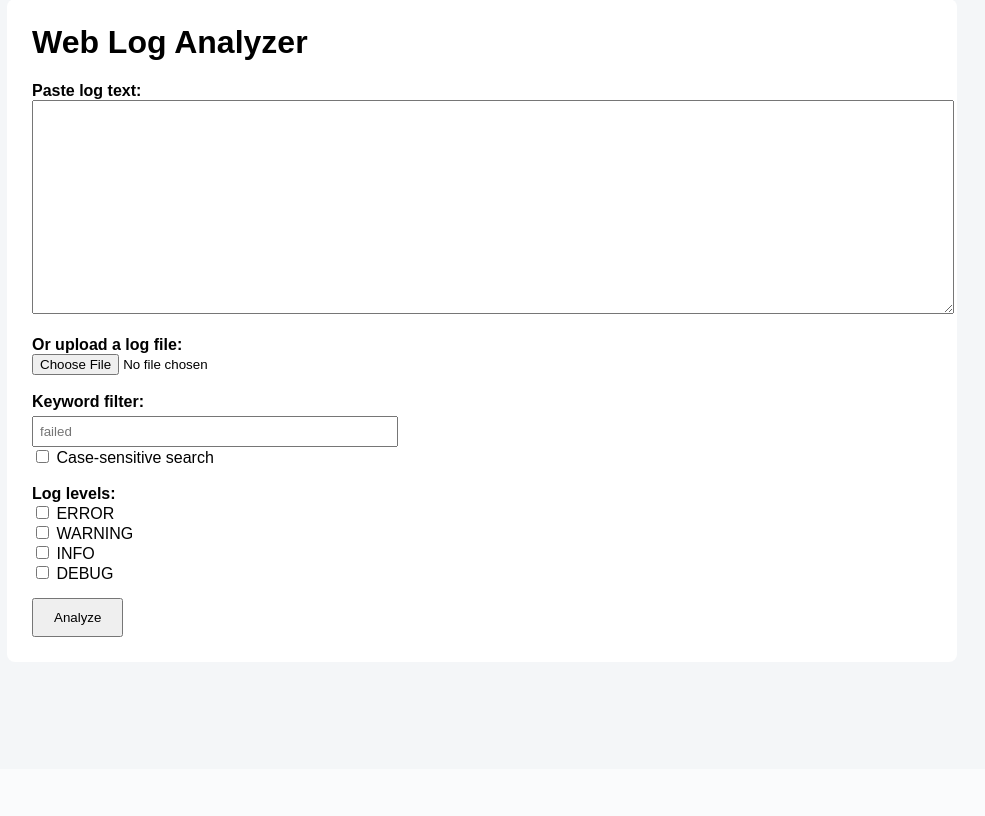
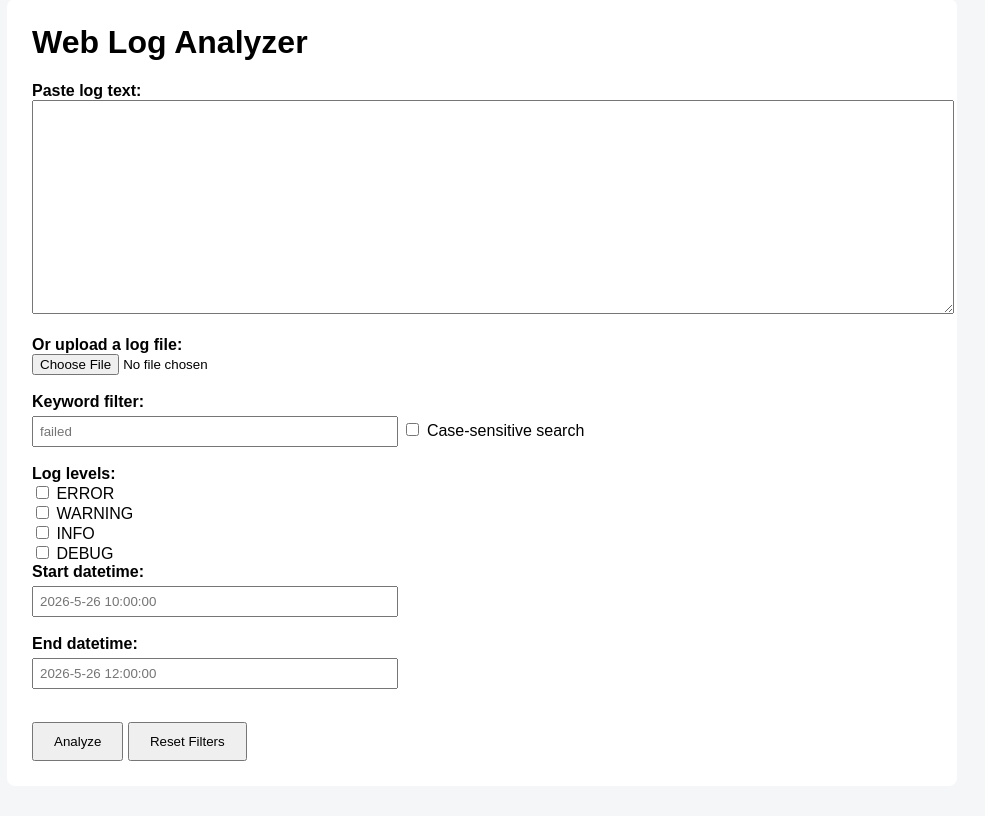
Before and after one commit to sattarab54/web_log_analyzer, a Flask app: page / in a window 1280 px wide. Shown: the part 31-847 px from the top of the page, without its empty margins (158-1143 px from the left). Before the commit the page ends 668 px from the top, so only its background shows below. Run offline with Flask 3, Linux system fonts and the light colour scheme.

Commit message:
Add reset filters button

```diff
--- a/app.py
+++ b/app.py
@@ -2,11 +2,19 @@
 from flask import Flask, render_template, request, send_file
 from markupsafe import Markup
 from io import BytesIO
+from datetime import datetime
 import re
 
 app = Flask(__name__)
 
 latest_results_text = ""
+
+def parse_log_datetime(line):
+    try:
+        text = line[:19]
+        return datetime.strptime(text, "%Y-%m-%d %H:%M:%S")
+    except ValueError:
+        return None
 
 def highlight_keyword(line, keyword, case_sensitive=False):
     if not keyword:
@@ -32,6 +40,8 @@ def index():
         keyword = request.form.get("keyword", "")
         selected_levels = request.form.getlist("levels")
         case_sensitive = "case_sensitive" in request.form
+        start_datetime_text = request.form.get("start_datetime", "")
+        end_datetime_text = request.form.get("end_datetime", "")
 
         # 1. split lines
         if uploaded_file and uploaded_file.filename:
@@ -46,11 +56,52 @@ def index():
 
         lines = log_text.splitlines()
 
+
+        start_datetime = None
+        end_datetime = None
+
+        if start_datetime_text:
+            try:
+                start_datetime = datetime.strptime(start_datetime_text, "%Y-%m-%d %H:%M:%S")
+            except ValueError:
+                return render_template(
+                    "index.html",
+                    error_message="Start datetime must be in format YYYY-MM-DD HH:MM:SS.",
+                )
+
+        if end_datetime_text:
+            try:
+                end_datetime = datetime.strptime(end_datetime_text, "%Y-%m-%d %H:%M:%S")
+            except ValueError:
+                return render_template(
+                    "index.html",
+                    error_message="End datetime must be in format YYYY-MM-DD HH:MM:SS.",
+                )
+
+        if start_datetime or end_datetime:
+            filtered_lines = []
+
+            for line in lines:
+                line_datetime = parse_log_datetime(line)
+
+                if line_datetime is None:
+                    continue
+
+                if start_datetime and line_datetime < start_datetime:
+                    continue
+
+                if end_datetime and line_datetime > end_datetime:
+                    continue
+
+                filtered_lines.append(line)
+
+            lines = filtered_lines
+
         # 2. selected level filter
         if selected_levels:
             lines = [
                 line for line in lines
-                if any(line.startswith(level) for level in selected_levels)
+                if any(level in line for level in selected_levels)
             ]
 
         # 3. keyword filter
@@ -84,7 +135,7 @@ def index():
 
         for line in results:
             for level in summary:
-                if line.startswith(level):
+                if level in line:
                     summary[level] += 1
 
         global latest_results_text
@@ -105,6 +156,8 @@ def index():
             summary=summary,
             case_sensitive=case_sensitive,
             source_name=source_name,
+            start_datetime_text=start_datetime_text,
+            end_datetime_text=end_datetime_text,
         )
 
     return render_template("index.html")
--- a/templates/index.html
+++ b/templates/index.html
@@ -20,7 +20,7 @@
         <input type="file" name="log_file"><br><br>
 
         <label>Keyword filter:</label><br>
-        <input type="text" name="keyword" placeholder="failed"><br>
+        <input type="text" name="keyword" placeholder="failed" autocomplete="new_password><br>
 
         <label class="checkbox-label">
             <input type="checkbox" name="case_sensitive">
@@ -50,8 +50,30 @@
             DEBUG
         </label><br>
 
+        <label>Start datetime:</label><br>
+        <input type="text" id="start_datetime" name="start_datetime" placeholder="2026-5-26 10:00:00" autocomplete="new_passward"><br><br>
+
+        <label>End datetime:</label><br>
+        <input type="text" id="end_datetime" name="end_datetime" placeholder="2026-5-26 12:00:00" autocomplete="new_password"><br><br>
+
+
         <button type="submit">Analyze</button>
+        <button type="button" onclick="clearForm()">Reset Filters</button>
     </form>
     </div>
+<script>
+function clearForm() {
+    document.querySelector("form").reset();
+
+    document.getElementById("keyword").value = "";
+    document.getElementById("start_datetime").value = "";
+    document.getElementById("end_datetime").value = "";
+    document.querySelector("[name='log_file']").value = "";
+
+    document.querySelectorAll("input[type='checkbox']").forEach(function(box) {
+        box.checked = false;
+    });
+}
+</script>
 </body>
 </html>
--- a/templates/results.html
+++ b/templates/results.html
@@ -11,6 +11,8 @@
 
     <p><strong>Source:</strong> {{ source_name }}</p>
     <p><strong>Keyword:</strong> {{ keyword }}</p>
+    <p><strong>Start datetime:</strong> {{ start_datetime_text or "Not set" }}</p>
+    <p><strong>End datetime:</strong> {{ end_datetime_text or "Not set" }}</p>
     <p><strong>Case-sensitive search:</strong>
     {% if case_sensitive %}
         Yes
```
